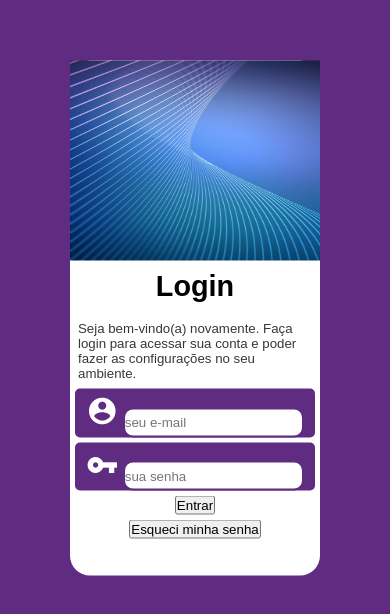
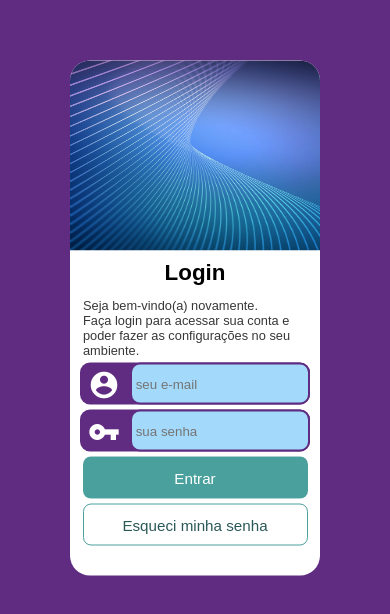
Before and after one commit to TacioSoares/projeto-login, a plain HTML site: page index.html in a window 390 px wide. Shown: the part 104-718 px from the top of the page. Drawn offline with Linux system fonts and the light colour scheme.

Commit message:
mobile first

```diff
--- a/estilos/style.css
+++ b/estilos/style.css
@@ -29,66 +29,104 @@ section {
 }
 #imagem > img {
     width: 250px;
-    height: 200px;
+    height: 190px;
+    border-radius: 20px 20px 0px 0px;
+}
+#mensagem {
+    padding: 5px;
 }
 #mensagem > h1 {
     display: block;
     text-align: center;
-    font-size: 1.8em;
+    font-size: 1.4em;
     font-weight: bold;
-    padding-bottom: 10px;
-    padding-top: 5px;
+    padding-bottom: 4px;
 }
 #mensagem > p {
     display: block;
-    font-size: 0.83em;
-    padding: 8px;
+    font-size: 0.8em;
+    padding: 8px 8px 0px 8px;
     font-size: light;
     color: rgba(0, 0, 0, 0.788);
 }
-#usuario {
+div#usuario {
     margin: auto;
-    width: 240px;
+    width: 230px;
     background-color: #5f2c82;
-    border-radius: 5px;
+    border-radius: 10px;
     margin-bottom: 5px;
 }
 #senha {
     margin: auto;
-    width: 240px;
+    width: 230px;
     background-color: #5f2c82;
-    border-radius: 5px;
+    border-radius: 10px;
     margin-bottom: 5px;
 }
-#usuario > p {
+div#usuario > p {
+    display: flex;
+    justify-content: space-between;
     text-align: center;
 }
-#senha > p {
+div#senha > p {
+    display: flex;
+    justify-content: space-between;
     text-align: center;
 }
-#iemail {
+input#iemail {
     border: 2px solid #5f2c82;
     border-radius: 10px;
-    height: 30px;
+    height: 42px;
+    width: 180px;
+    background-color: rgb(163, 217, 250);
 }
-#isenha {
+input#isenha {
     border: 2px solid #5f2c82;
     border-radius: 10px;
-    height: 30px;
+    height: 42px;
+    width: 180px;
+    background-color: rgb(163, 217, 250);
 }
 #boneco {
     color: white;
     font-size: 2em;
     margin-top: 6px;
+    margin-left: 8px;
 }
 #chave {
     color: white;
     font-size: 2em;
     margin-top: 6px;
+    margin-left: 8px;
 }
-#botoes {
+div#botoes {
     text-align: center;
 }
 #ientrar {
     margin-bottom: 5px;
+    width: 225px;
+    height: 42px;
+    background-color: #49a09d ;
+    border: 1px solid #49a09ddc;
+    border-radius: 8px;
+    color: white;
+    font-size: 0.95em;
+    cursor: pointer;
 }
+#iesqueci {
+    margin-bottom: 5px;
+    width: 225px;
+    height: 42px;
+    background-color: white ;
+    border: 1px solid #49a09d;
+    border-radius: 8px;
+    color: #2a5857;
+    font-size: 0.95em;
+    cursor: pointer;
+}
+#ientrar:hover {
+    background-color: #377976 ;
+}
+#iesqueci:hover {
+    background-color: lightblue;
+}
--- a/index.html
+++ b/index.html
@@ -7,9 +7,11 @@
     <title>Login</title>
     <link rel="stylesheet" href="estilos/style.css">
     <link href="https://fonts.googleapis.com/icon?family=Material+Icons"
-      rel="stylesheet">
-      <link href="https://fonts.googleapis.com/icon?family=Material+Icons"
-      rel="stylesheet">
+    rel="stylesheet">
+    <link href="https://fonts.googleapis.com/icon?family=Material+Icons"
+    rel="stylesheet">
+    <link href="https://fonts.googleapis.com/icon?family=Material+Icons"
+    rel="stylesheet">
 </head>
 <body>
     <main>
@@ -20,7 +22,7 @@
             <div id="mensagem">
                 <h1>Login</h1>
                 <p>
-                    Seja bem-vindo(a) novamente. Faça login para acessar sua conta e poder fazer as configurações no seu ambiente.
+                    Seja bem-vindo(a) novamente. <br> Faça login para acessar sua conta e poder fazer as configurações no seu ambiente.
                 </p>
             </div>
             <form action="cadastro.php" method="post">
@@ -31,7 +33,7 @@
                                 account_circle
                             </span>
                         </label>
-                        <input type="email" name="email" id="iemail" placeholder="seu e-mail">
+                        <span id="usu"><input type="email" name="email" id="iemail" placeholder=" seu e-mail"></span>
                     </p>
                 </div>
                     <div id="senha">
@@ -41,15 +43,15 @@
                                     vpn_key
                                 </span>
                             </label>
-                            <input type="password" name="senha" id="isenha" placeholder="sua senha">
+                            <input type="password" name="senha" id="isenha" placeholder=" sua senha">
                         </p>
                     </div>
                     <div id="botoes">
                         <p>
-                            <input type="submit" value="Entrar" id="ientrar">
+                            <a href="#"><input type="submit" value="Entrar" id="ientrar"></a>
                         </p>
                         <p>
-                            <input type="button" value="Esqueci minha senha" id="iesqueci">
+                            <a href="#"><input type="button" value="Esqueci minha senha" id="iesqueci"></a>
                         </p>
                     </div>
             </form>
```
